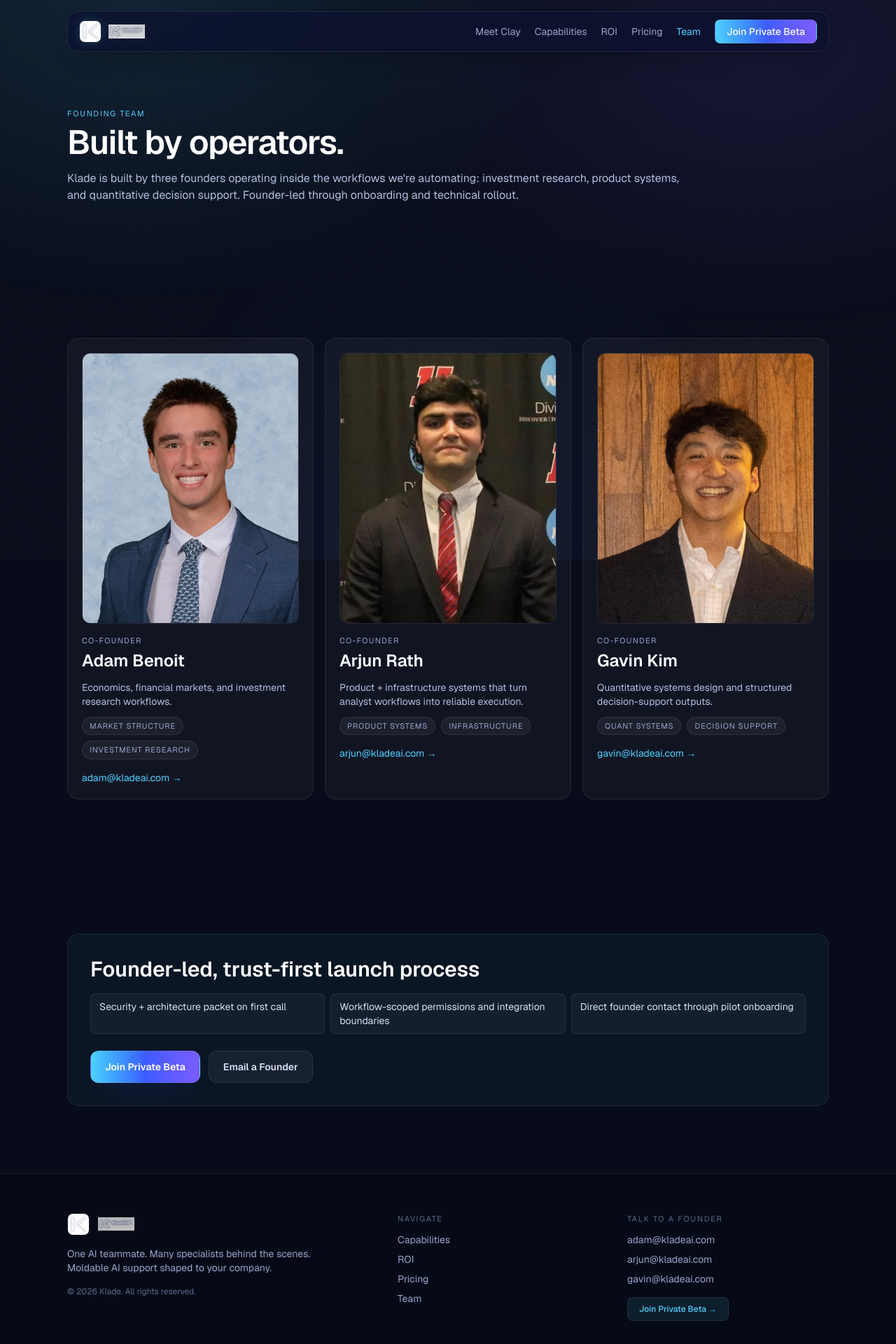
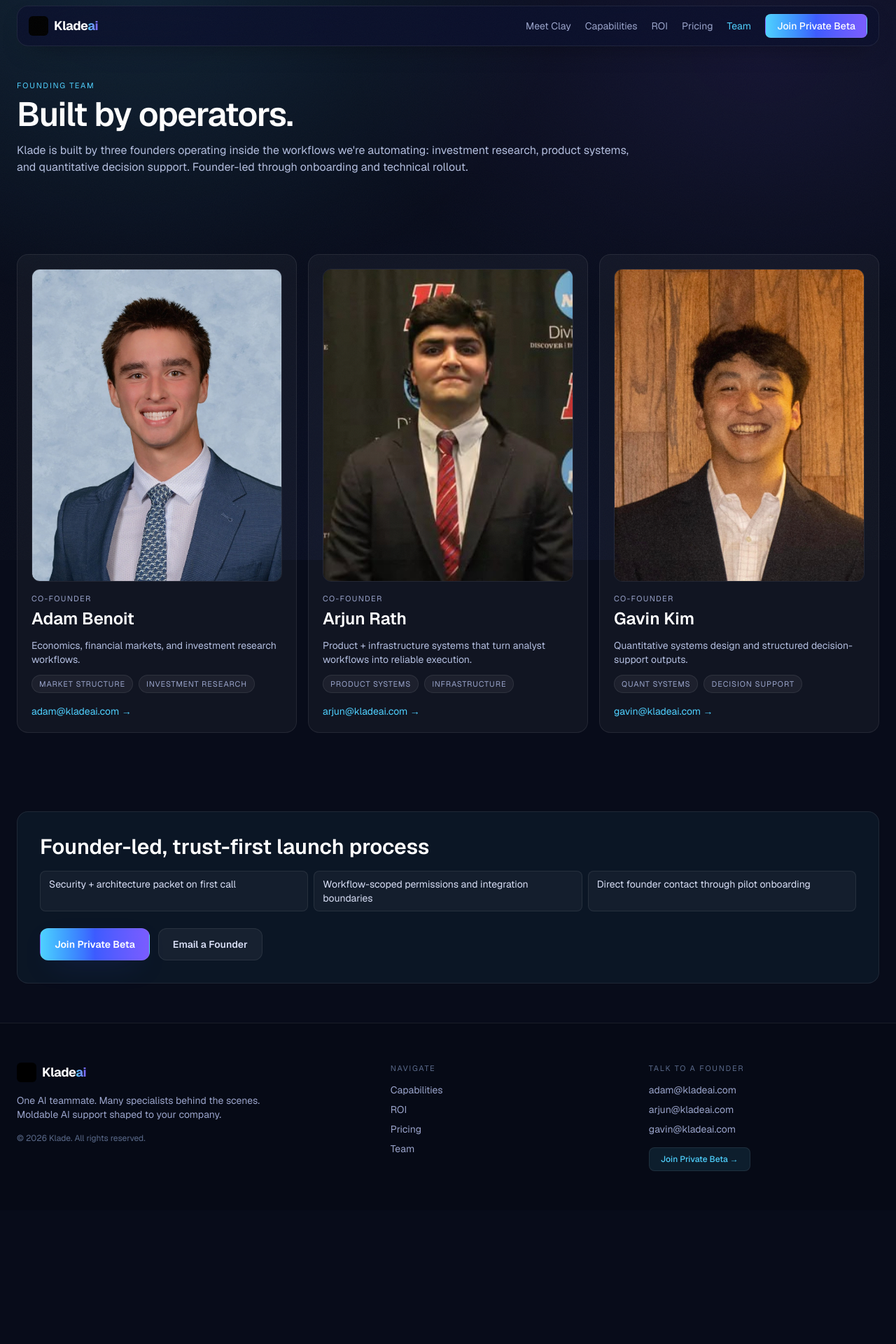
Before and after one commit to KladeAI/Klade, a Next.js app in the folder website/: page /team in a window 1280 px wide. Shown: the top 1920 px of the page at 70% size. After the commit the page ends 1729 px from the top, so only its background shows below. Built offline with nearby package versions, Linux system fonts and the light colour scheme.

Commit message:
V3 fixes: tighter spacing, logo treatment, wider content, reduced top gap

```diff
--- a/website/src/app/page.tsx
+++ b/website/src/app/page.tsx
@@ -134,7 +134,7 @@ function IntroReveal() {
           animate={{ y: 0, opacity: 1 }}
           transition={{ delay: 0.2, duration: 0.35 }}
         >
-          <Image src="/brand/klade-kmark.jpg" alt="Klade" width={28} height={28} className="rounded-lg" />
+          <Image src="/brand/klade-kmark.jpg" alt="K" width={28} height={28} className="rounded-md invert brightness-200" />
           <span className="tracking-[0.22em] text-xs uppercase text-white/80">Klade</span>
         </motion.div>
       </div>
@@ -200,8 +200,8 @@ export default function HomePage() {
       <IntroReveal />
 
       {/* ===== HERO ===== */}
-      <Section className="pt-20 md:pt-28">
-        <div className="hero-shell premium-sheen relative overflow-hidden rounded-3xl px-6 py-12 md:px-12 md:py-16">
+      <Section className="pt-6 md:pt-10">
+        <div className="hero-shell premium-sheen relative overflow-hidden rounded-2xl px-5 py-8 md:px-8 md:py-12">
           <div className="hero-grid pointer-events-none absolute inset-0 opacity-40" />
           <motion.div
             className="pointer-events-none absolute -left-20 -top-16 h-72 w-72 rounded-full bg-[#4FD1FF]/15 blur-3xl"
@@ -284,7 +284,7 @@ export default function HomePage() {
       </Section>
 
       {/* ===== TRUST TICKER ===== */}
-      <Section className="py-4">
+      <Section className="py-2">
         <div className="rounded-2xl border border-white/6 bg-white/3 p-3">
           <div className="ticker-row">
             <div className="ticker-track">
@@ -297,7 +297,7 @@ export default function HomePage() {
       </Section>
 
       {/* ===== HOW CLAY WORKS — ORCHESTRATION ===== */}
-      <Section id="how-it-works" className="pt-8">
+      <Section id="how-it-works" className="pt-4">
         <FadeIn>
           <p className="text-[11px] uppercase tracking-[0.16em] text-[#4FD1FF]">How Clay works</p>
           <h2 className="mt-2 text-3xl font-semibold text-white md:text-5xl">
@@ -415,7 +415,7 @@ export default function HomePage() {
       </Section>
 
       {/* ===== METRICS ===== */}
-      <Section className="py-6">
+      <Section className="py-3">
         <div className="grid gap-3 md:grid-cols-2 lg:grid-cols-4">
           {metrics.map((metric) => (
             <FadeIn key={metric.label} className="rounded-2xl border border-white/8 bg-white/4 p-5 text-center">
@@ -511,7 +511,7 @@ export default function HomePage() {
       </Section>
 
       {/* ===== CTA BANNER ===== */}
-      <Section className="py-6">
+      <Section className="py-3">
         <FadeIn>
           <div className="rounded-3xl border border-[#4FD1FF]/15 bg-gradient-to-r from-[#0a0f2c] via-[#10162f] to-[#0a0f2c] p-8 text-center">
             <h2 className="text-3xl font-semibold text-white md:text-4xl">Ready to meet your AI teammate?</h2>
--- a/website/src/components/footer.tsx
+++ b/website/src/components/footer.tsx
@@ -21,11 +21,13 @@ export function Footer() {
       <Container className="grid gap-10 md:grid-cols-[1.5fr_1fr_1fr]">
         {/* Brand column */}
         <div>
-          <div className="flex items-center gap-3">
-            <span className="relative h-8 w-8 overflow-hidden rounded-lg border border-[#4FD1FF]/20">
-              <Image src="/brand/klade-kmark.jpg" alt="Klade" fill sizes="32px" className="object-cover" />
+          <div className="flex items-center gap-2">
+            <span className="relative h-7 w-7 overflow-hidden rounded-md">
+              <Image src="/brand/klade-kmark.jpg" alt="K" fill sizes="28px" className="object-cover invert brightness-200" />
             </span>
-            <Image src="/brand/klade-wordmark.jpg" alt="Klade" width={80} height={24} className="h-5 w-auto object-contain opacity-80" />
+            <span className="text-lg font-bold tracking-tight text-white">
+              Klade<span className="bg-gradient-to-r from-[#4FD1FF] to-[#7A5CFF] bg-clip-text text-transparent">ai</span>
+            </span>
           </div>
           <p className="mt-4 max-w-sm text-sm text-[#9aa4cb]">
             One AI teammate. Many specialists behind the scenes. Moldable AI support shaped to your company.
--- a/website/src/components/navigation.tsx
+++ b/website/src/components/navigation.tsx
@@ -120,16 +120,18 @@ export function Navigation() {
   }, []);
 
   return (
-    <header className="sticky top-4 z-50">
+    <header className="sticky top-2 z-50">
       <Container>
         <div className="relative rounded-2xl border border-white/10 bg-[#0a0f2c]/80 shadow-[0_14px_36px_-20px_rgba(0,0,0,0.6)] backdrop-blur-2xl">
           <div className="flex h-14 items-center justify-between px-4">
             {/* Logo */}
-            <Link href="/" onClick={() => setOpen(false)} className="group inline-flex items-center gap-2.5">
-              <span className="relative h-8 w-8 overflow-hidden rounded-lg border border-[#4FD1FF]/25 shadow-[0_0_14px_rgba(79,209,255,0.2)]">
-                <Image src="/brand/klade-kmark.jpg" alt="Klade" fill sizes="32px" className="object-cover" />
+            <Link href="/" onClick={() => setOpen(false)} className="group inline-flex items-center gap-2">
+              <span className="relative h-7 w-7 overflow-hidden rounded-md">
+                <Image src="/brand/klade-kmark.jpg" alt="K" fill sizes="28px" className="object-cover invert brightness-200" />
               </span>
-              <Image src="/brand/klade-wordmark.jpg" alt="Klade" width={80} height={24} className="h-5 w-auto object-contain opacity-90 transition-opacity group-hover:opacity-100" />
+              <span className="text-lg font-bold tracking-tight text-white">
+                Klade<span className="bg-gradient-to-r from-[#4FD1FF] to-[#7A5CFF] bg-clip-text text-transparent">ai</span>
+              </span>
             </Link>
 
             {/* Desktop nav */}
--- a/website/src/components/ui.tsx
+++ b/website/src/components/ui.tsx
@@ -6,14 +6,14 @@ import type { ReactNode } from "react";
 type ContainerProps = { children: ReactNode; className?: string };
 
 export function Container({ children, className = "" }: ContainerProps) {
-  return <div className={`mx-auto w-full max-w-6xl px-6 lg:px-8 ${className}`}>{children}</div>;
+  return <div className={`mx-auto w-full max-w-7xl px-4 lg:px-6 ${className}`}>{children}</div>;
 }
 
 type SectionProps = { id?: string; children: ReactNode; className?: string };
 
 export function Section({ id, children, className = "" }: SectionProps) {
   return (
-    <section id={id} className={`relative py-16 md:py-20 lg:py-24 ${className}`}>
+    <section id={id} className={`relative py-10 md:py-12 lg:py-14 ${className}`}>
       <Container>{children}</Container>
     </section>
   );
```
